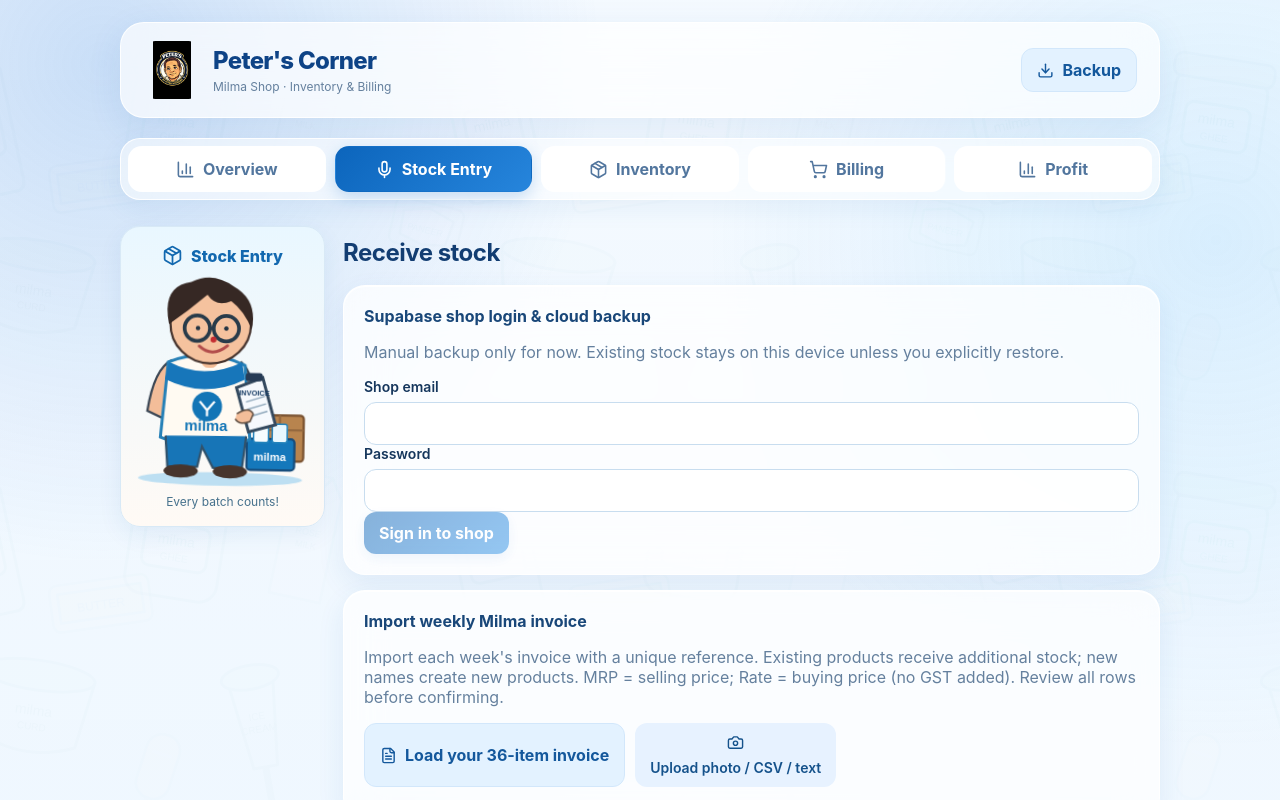
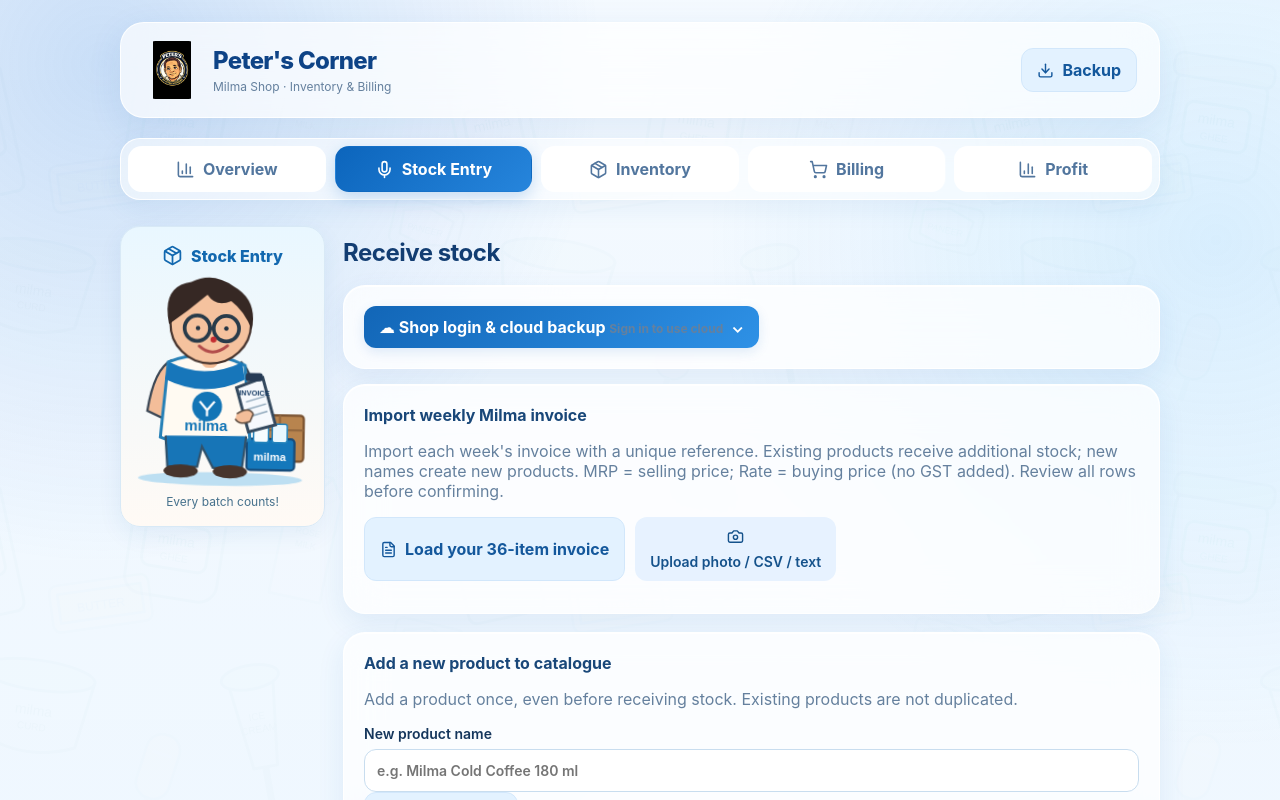
Before and after one commit to neethurajukr/peters-corner-pwa, a React (Vite) app: page / in a window 1280 px wide. Both pictures are taken after a click on the button "Add stock". Shown: the top 800 px of the page. Built offline with nearby package versions, Linux system fonts and the light colour scheme.

Commit message:
Collapse cloud login and backup tools by default in stock entry

```diff
--- a/src/CloudBackup.jsx
+++ b/src/CloudBackup.jsx
@@ -23,7 +23,7 @@
 export default function CloudBackup({db,onRestore}){
  const [session,setSession]=useState(()=>{try{return JSON.parse(sessionStorage.getItem(tokenKey))}catch{return null}});
  React.useEffect(()=>{const onRefresh=e=>setSession(e.detail);window.addEventListener('peters-cloud-session-refreshed',onRefresh);return()=>window.removeEventListener('peters-cloud-session-refreshed',onRefresh)},[]);
- const [email,setEmail]=useState(''),[password,setPassword]=useState(''),[status,setStatus]=useState(''),[busy,setBusy]=useState(false),[remote,setRemote]=useState(null);
+ const [expanded,setExpanded]=useState(false);const [email,setEmail]=useState(''),[password,setPassword]=useState(''),[status,setStatus]=useState(''),[busy,setBusy]=useState(false),[remote,setRemote]=useState(null);
  async function login(){setBusy(true);try{
   const result=await request('/auth/v1/token?grant_type=password',null,{method:'POST',body:JSON.stringify({email,password})});
   const next={access_token:result.access_token,refresh_token:result.refresh_token,user:result.user};
@@ -42,7 +42,7 @@
   setRemote(null);setStatus('Cloud backup saved. Automatic synchronization is not active yet.');
  }catch(e){setStatus(e.message)}finally{setBusy(false)}}
  function restore(){if(!remote?.state)return;if(!confirm('Replace local inventory with the cloud backup? Export a Backup first.'))return;onRestore(remote.state);setStatus('Cloud data restored on this device.')}
- return <section className="panel"><h3>Supabase shop login & cloud backup</h3><p className="muted">Manual backup only for now. Existing stock stays on this device unless you explicitly restore.</p>
+ return <section className="panel pc-cloud-login"><button type="button" className="pc-section-toggle" aria-expanded={expanded} onClick={()=>setExpanded(v=>!v)}><span>☁ Shop login & cloud backup <small>{session?'Signed in':'Sign in to use cloud'}</small></span><span aria-hidden="true">{expanded?'⌃':'⌄'}</span></button>{expanded&&<><p className="muted">Cloud backup tools are manual. Do not upload a stale device over newer cloud sales.</p>
  {!session?<><label>Shop email<input type="email" value={email} onChange={e=>setEmail(e.target.value)}/></label><label>Password<input type="password" value={password} onChange={e=>setPassword(e.target.value)}/></label><button type="button" disabled={busy||!email||!password} onClick={login}>Sign in to shop</button></>:<><p>Signed in as {session.user.email}</p><div className="actions"><button type="button" className="secondary" disabled={busy} onClick={getCloud}>Check cloud backup</button><button type="button" disabled={busy} onClick={upload}>Upload this device's stock</button><button type="button" className="secondary" disabled={busy||!remote} onClick={restore}>Restore cloud backup</button><button type="button" className="secondary" onClick={()=>{sessionStorage.removeItem(tokenKey);setSession(null);setRemote(null)}}>Sign out</button></div>{remote&&<p className="muted">Cloud contains {remote.state?.products?.length||0} products, {remote.state?.batches?.length||0} batches and {remote.state?.sales?.length||0} sales.</p>}</>}
- {status&&<p role="status" className="muted">{status}</p>}</section>
+ {status&&<p role="status" className="muted">{status}</p>}</>}</section>
 }
```
